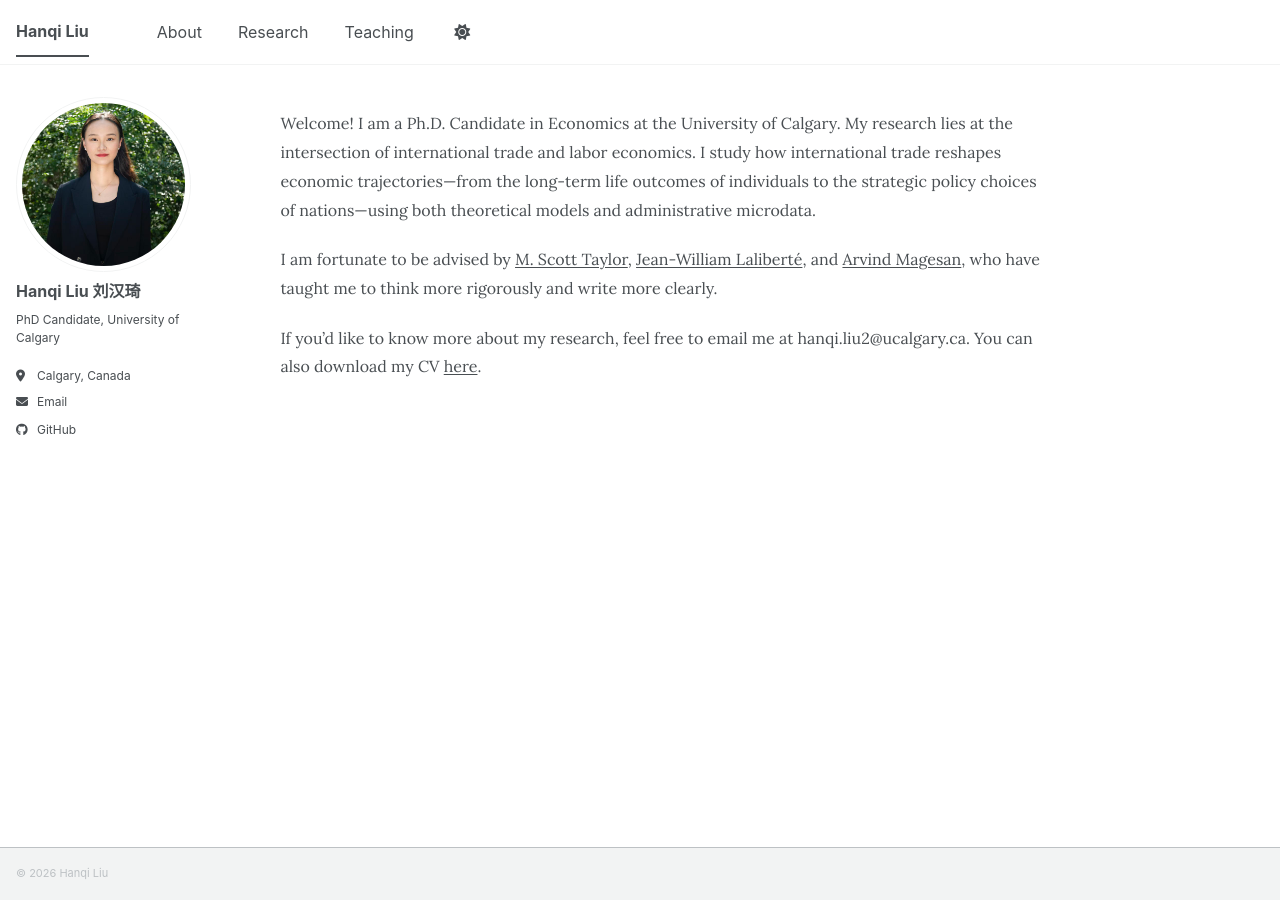
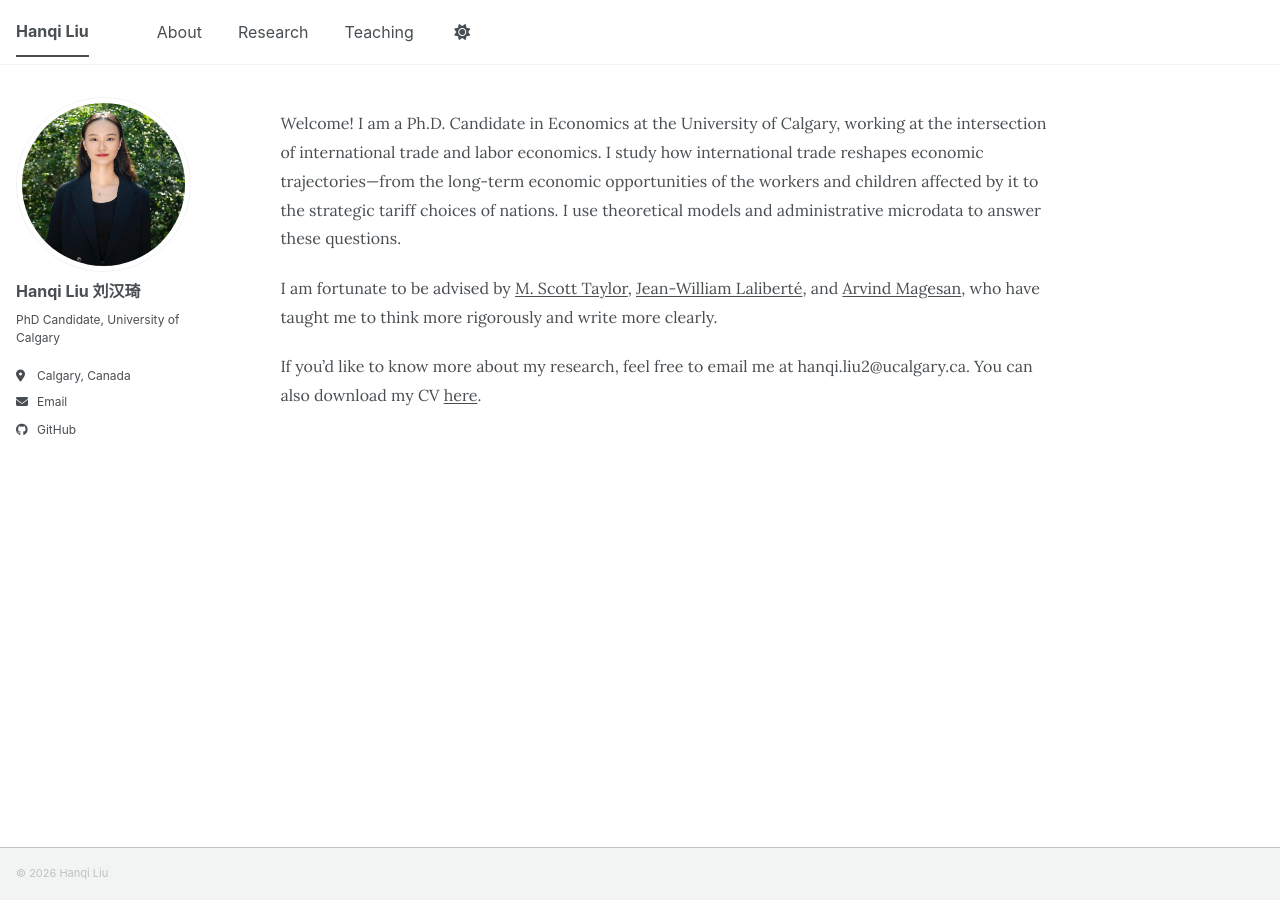
Before and after one commit to hanqi-liu-econ/hanqi-liu-econ.github.io, a Jekyll site: the page built from _pages/about.md, in a window 1280 px wide. Built offline with Jekyll 4.4.1, drawn with Linux system fonts in a browser that asks for light colours; a script bundle is joined from its source files by our own code; library files that are not in the unit come from our copies.

Commit message:
Update about.md

```diff
--- a/_pages/about.md
+++ b/_pages/about.md
@@ -7,7 +7,7 @@ redirect_from:
   - /about.html
 ---
 
-Welcome! I am a Ph.D. Candidate in Economics at the University of Calgary. My research lies at the intersection of international trade and labor economics. I study how international trade reshapes economic trajectories—from the long-term life outcomes of individuals to the strategic policy choices of nations—using both theoretical models and administrative microdata.
+Welcome! I am a Ph.D. Candidate in Economics at the University of Calgary, working at the intersection of international trade and labor economics. I study how international trade reshapes economic trajectories—from the long-term economic opportunities of the workers and children affected by it to the strategic tariff choices of nations. I use theoretical models and administrative microdata to answer these questions.
 
 I am fortunate to be advised by [M. Scott Taylor](https://www.mstaylor1.org/), [Jean-William Laliberté](https://sites.google.com/view/jwlaliberte), and [Arvind Magesan](https://sites.google.com/site/arvindmagesan/), who have taught me to think more rigorously and write more clearly.
 
```
